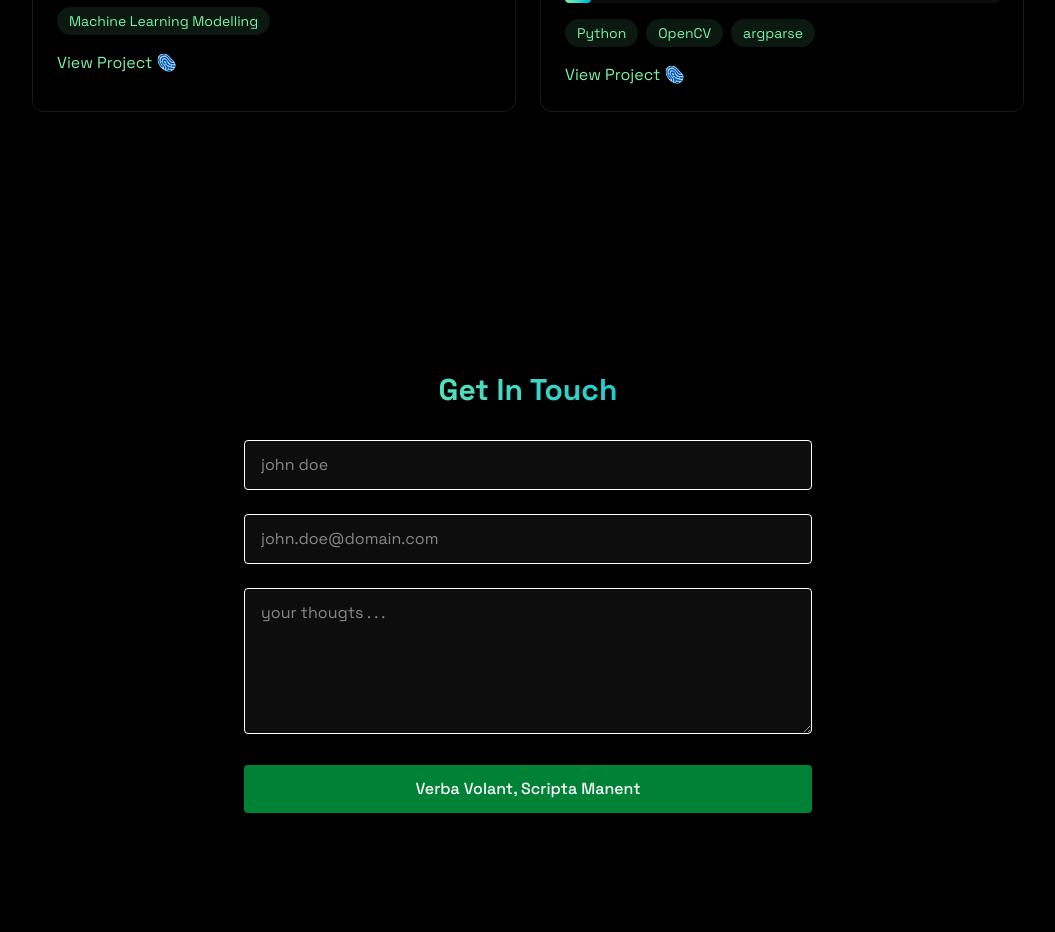
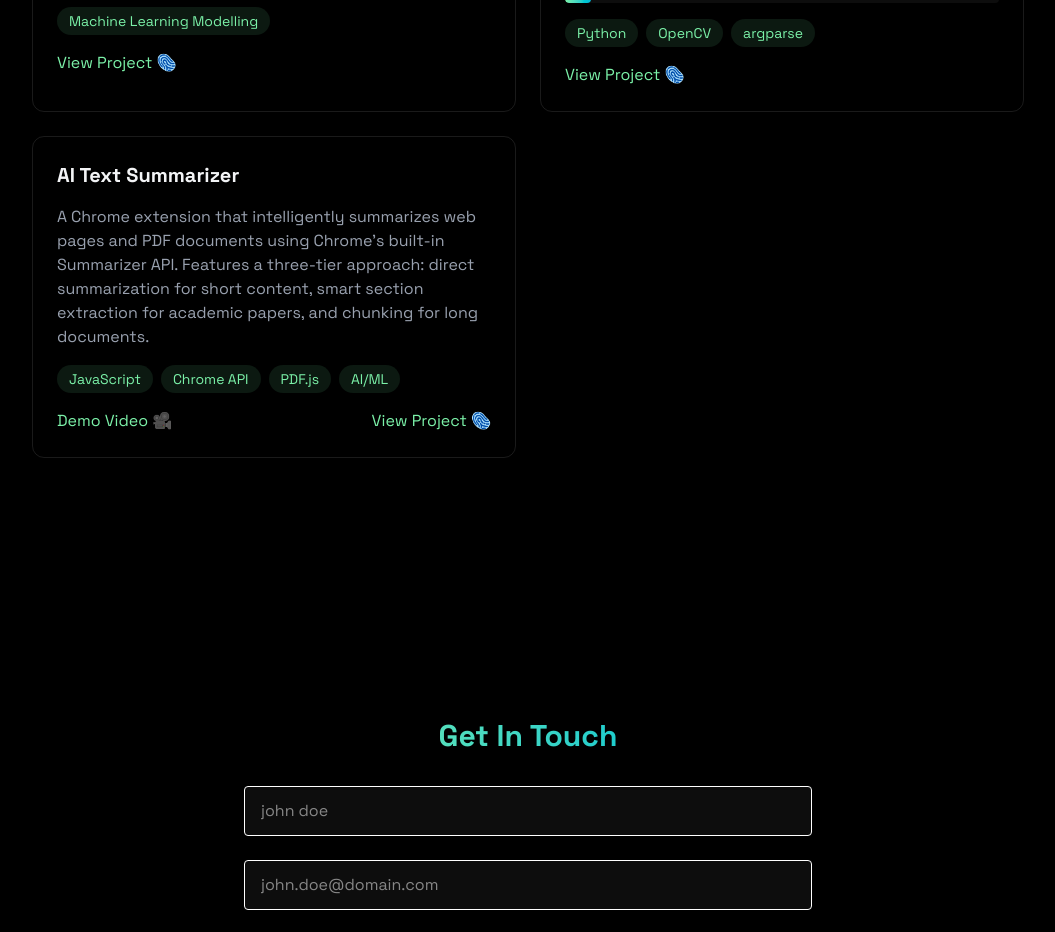
Before and after one commit to matchalatte2609/tom-nguyen-portfolio, a React (Vite) app: page / in a window 1280 px wide. Shown: the part 2700-3632 px from the top of the page, without its empty margins (112-1167 px from the left). Built offline with nearby package versions, Linux system fonts and the light colour scheme; a web font is replaced by a local one.

Commit message:
added AI Text Summarizer project

```diff
--- a/src/components/sections/Projects.jsx
+++ b/src/components/sections/Projects.jsx
@@ -146,6 +146,40 @@ export const Projects = () => {
                         </div>
                     </div>
 
+                    <div className="p-6 rounded-xl border border-white/10 hover:-translate-y-1
+                                    hover:border-green-500/30 hover:shadow-[0_2px_8px_rgba(59,130,246,0.2)] transition">
+                        <h3 className="text-xl font-bold mb-4"> AI Text Summarizer</h3>
+                        <p className="text-gray-400 mb-4">
+                            A Chrome extension that intelligently summarizes web pages and PDF documents using Chrome's built-in Summarizer API.
+                            Features a three-tier approach: direct summarization for short content, smart section extraction for academic papers,
+                            and chunking for long documents.
+                        </p>
+                        <div className="flex flex-wrap gap-2 mb-4">
+                            {["JavaScript", "Chrome API", "PDF.js", "AI/ML"].map((tech, key) => (
+                                <span
+                                    key={key}
+                                    className="bg-green-300/10 text-green-300 py-1 px-3 rounded-full
+                                                text-sm hover:bg-green-500/20 hover:shadow-[0_2px_8px_rgba(59,130,246,0.2)] transition-all">
+                                    {tech}
+                                </span>
+                            ))}
+                        </div>
+                        <div className="flex justify-between items-center">
+                            <a
+                                href="https://www.youtube.com/watch?v=v4zHJ-EXK0g&t=38s"
+                                className="text-green-300 hover:text-green-200 transition-colors"
+                            >
+                                Demo Video 🎥
+                            </a>
+                            <a
+                                href="https://github.com/matchalatte2609/ai-text-summarizer"
+                                className="text-green-300 hover:text-green-200 transition-colors"
+                            >
+                                View Project 🫆
+                            </a>
+                        </div>
+                    </div>
+
                 </div>
             </div>
             </RevealOnScroll>
```
